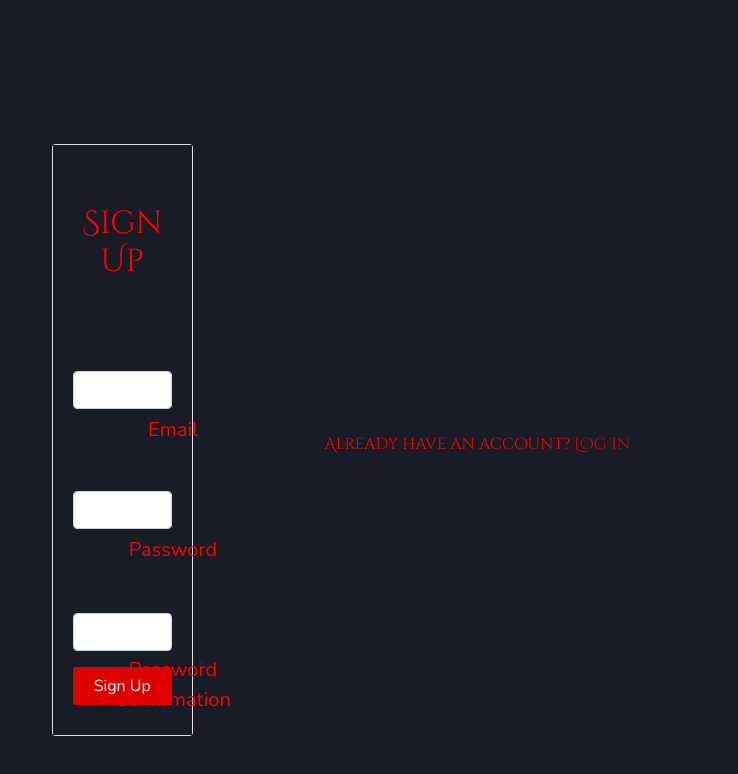
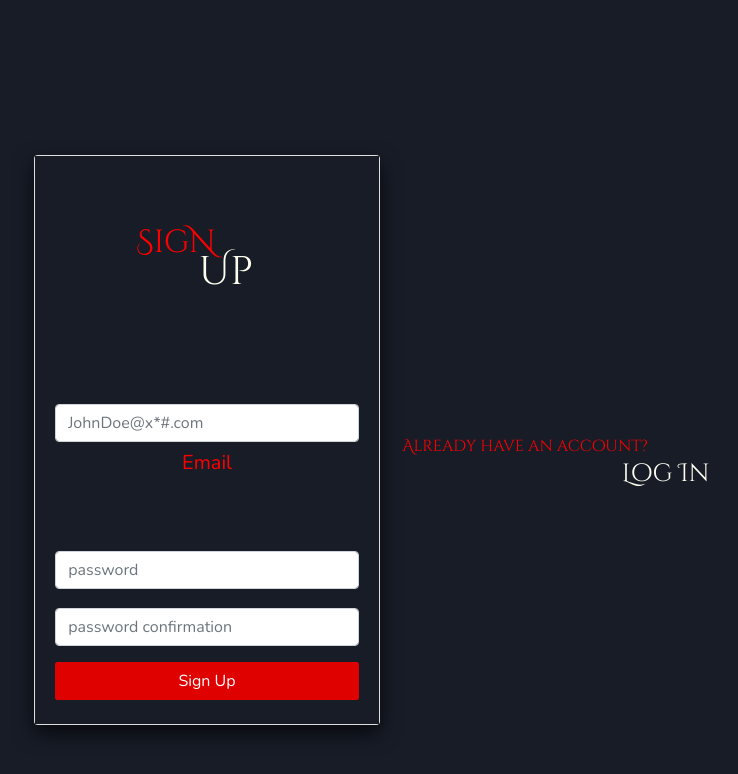
Before and after one commit to keithrinehart/final, a React (Create React App) app: page /signup in a window 1280 px wide. Shown: the top 774 px of the page, without its empty margins (433-1171 px from the left). Built offline with nearby package versions, Linux system fonts and the light colour scheme; no server answers; a web font is replaced by a local one.

Commit message:
added style to bootstrap signup login pass-reset

```diff
--- a/src/Auth/compo/Dashboard.js
+++ b/src/Auth/compo/Dashboard.js
@@ -37,7 +37,7 @@ export default function Dashboard() {
       </Card>
       <div className="w-100 text-center mt-2">
         <Button
-          className="dash-btn-2  btn"
+          className="dash-btn-2 btn"
           variant="link"
           onClick={handleLogout}
         >
--- a/src/Auth/compo/ForgotPassword.js
+++ b/src/Auth/compo/ForgotPassword.js
@@ -1,62 +1,77 @@
-import React, { useRef, useState } from "react"
-import { Form, Button, Card, Alert } from "react-bootstrap"
-import { useAuth } from "../contexts/AuthContext"
-import { Link } from "react-router-dom"
-import { Container } from "react-bootstrap" // Container having a CSS effect on the component that is not so good
+import React, { useRef, useState } from "react";
+import { Form, Button, Card, Alert } from "react-bootstrap";
+import { useAuth } from "../contexts/AuthContext";
+import { Link } from "react-router-dom";
+import { Container } from "react-bootstrap"; // Container having a CSS effect on the component that is not so good
 
 export default function ForgotPassword() {
-  const emailRef = useRef()
-  const { resetPassword } = useAuth()
-  const [error, setError] = useState("")
-  const [message, setMessage] = useState("")
-  const [loading, setLoading] = useState(false)
+  const emailRef = useRef();
+  const { resetPassword } = useAuth();
+  const [error, setError] = useState("");
+  const [message, setMessage] = useState("");
+  const [loading, setLoading] = useState(false);
 
   async function handleSubmit(e) {
-    e.preventDefault()
+    e.preventDefault();
 
     try {
-      setMessage("")
-      setError("")
-      setLoading(true)
-      await resetPassword(emailRef.current.value)
-      setMessage("Check your inbox for further instructions")
+      setMessage("");
+      setError("");
+      setLoading(true);
+      await resetPassword(emailRef.current.value);
+      setMessage("Check your inbox for further instructions");
     } catch {
-      setError("Failed to reset password")
+      setError("Failed to reset password");
     }
 
-    setLoading(false)
+    setLoading(false);
   }
 
   return (
     <>
-    <Container className="d-flex align-items-center justify-content-center"
-               style={{ minHeight: "110vh" }} >
+      <Container
+        className="d-flex align-items-center justify-content-center"
+        style={{ minHeight: "110vh" }}
+      >
         <div className="w-100" style={{ maxWidth: "400px" }}></div>
-      <Card>
-        <Card.Body>
-          <h2 className="text-center mb-4">Password Reset</h2>
+        <Card className="card-pass">
+          <Card.Body className="card-body-pass">
+            <h2 id="pass-h2" className="text-center mb-4">
+              PASSWORD <span className="pass-span">RESET</span>
+            </h2>
             {error && <Alert variant="danger">{error}</Alert>}
             {message && <Alert variant="success">{message}</Alert>}
-          <Form onSubmit={handleSubmit}>
+            <Form className="form-pass" onSubmit={handleSubmit}>
               <Form.Group id="email">
-              <Form.Label>Email</Form.Label>
-              <Form.Control type="email" ref={emailRef} required />
+                <Form.Label className="pass-label"></Form.Label>
+                <Form.Control
+                  placeholder="JohnDoe@x*#.com"
+                  className="pass-control"
+                  type="email"
+                  ref={emailRef}
+                  required
+                />
               </Form.Group>
-            <Button disabled={loading} className="w-100" type="submit">
+              <Button disabled={loading} className="btn w-100" type="submit">
                 Reset Password
               </Button>
             </Form>
             <div className="w-100 text-center mt-3">
-            <Link to="/login">Login</Link>
+              <Link className="login-pass" to="/login">
+                lOGIn
+              </Link>
             </div>
           </Card.Body>
         </Card>
-      <div className="w-100 text-center mt-2">
-        Need an account? <Link to="/signup">Sign Up</Link>
+        <div id="pass-p" className="w-100 text-center mt-2">
+          Need an account?{" "}
+          <Link className="pass-need-account" to="/signup">
+            Sign Up
+          </Link>
         </div>
       </Container>
     </>
-  )
+  );
 }
 
 // Temp Mail to reset password
--- a/src/Auth/compo/Login.js
+++ b/src/Auth/compo/Login.js
@@ -33,31 +33,49 @@ export default function Login() {
         className="d-flex align-items-center justify-content-center"
         style={{ minHeight: "110vh" }}
       >
-        <div className="w-100" style={{ maxWidth: "300px" }}></div>
+        <div className="w-100" style={{ maxWidth: "400px" }}></div>
         <Card className="card-login">
           <Card.Body className="card-body-login">
-            <h2 className="text-center mb-4">Log In</h2>
+            <h2 id="login-h2" className="text-center mb-4">
+              Log <span className="login-span">In</span>
+            </h2>
             {error && <Alert variant="danger">{error}</Alert>}
             <Form className="form-login" onSubmit={handleSubmit}>
-              <Form.Group className="form-group-login" id="email">
-                <Form.Label>Email</Form.Label>
-                <Form.Control type="email" ref={emailRef} required />
+              <Form.Group id="email">
+                <Form.Label className="login-label">Email</Form.Label>
+                <Form.Control
+                  className="login-control"
+                  type="email"
+                  ref={emailRef}
+                  placeholder="JohnDoe@x*#.com"
+                  required
+                />
               </Form.Group>
               <Form.Group id="password">
-                <Form.Label>Password</Form.Label>
-                <Form.Control type="password" ref={passwordRef} required />
+                <Form.Label className="login-group-login"></Form.Label>
+                <Form.Control
+                  type="password"
+                  placeholder="Password"
+                  ref={passwordRef}
+                  required
+                />
               </Form.Group>
               <Button disabled={loading} className="btn w-100" type="submit">
                 Log In
               </Button>
             </Form>
             <div className="btn w-100 text-center mt-3">
-              <Link to="/forgot-password">Forgot Password?</Link>
+              <Link className="login-forgot" to="/forgot-password">
+                Forgot Password?
+              </Link>
             </div>
           </Card.Body>
         </Card>
         <div className="w-100 text-center mt-2">
-          Need an account? <Link to="/signup">Sign Up</Link>
+          Need an account?{" "}
+          <Link className="login-link" to="/signup">
+            Sign Up
+          </Link>
         </div>
       </Container>
     </>
--- a/src/Auth/compo/Signup.js
+++ b/src/Auth/compo/Signup.js
@@ -1,70 +1,97 @@
-import React, { useRef, useState } from "react"
-import { Form, Button, Card, Alert } from "react-bootstrap"
-import { useAuth } from "../contexts/AuthContext"
-import { Link, useHistory } from "react-router-dom"
-import { Container } from "react-bootstrap" // Container having a CSS effect on the component that is not so good
+import React, { useRef, useState } from "react";
+import { Form, Button, Card, Alert } from "react-bootstrap";
+import { useAuth } from "../contexts/AuthContext";
+import { Link, useHistory } from "react-router-dom";
+import { Container } from "react-bootstrap"; // Container having a CSS effect on the component that is not so good
 
 export default function Signup() {
-  const emailRef = useRef()
-  const passwordRef = useRef()
-  const passwordConfirmRef = useRef()
+  const emailRef = useRef();
+  const passwordRef = useRef();
+  const passwordConfirmRef = useRef();
 
-  const { signup } = useAuth()
-  const [error, setError] = useState("")
-  const [loading, setLoading] = useState(false)
-  const history = useHistory()
+  const { signup } = useAuth();
+  const [error, setError] = useState("");
+  const [loading, setLoading] = useState(false);
+  const history = useHistory();
 
   async function handleSubmit(e) {
-    e.preventDefault()
+    e.preventDefault();
 
     if (passwordRef.current.value !== passwordConfirmRef.current.value) {
-      return setError("Passwords do not match")
+      return setError("Passwords do not match");
     }
 
     try {
-      setError("")
-      setLoading(true)
-      await signup(emailRef.current.value, passwordRef.current.value)
-      history.push("/newgallery")
+      setError("");
+      setLoading(true);
+      await signup(emailRef.current.value, passwordRef.current.value);
+      history.push("/newgallery");
     } catch {
-      setError("Failed to create an account")
+      setError("Failed to create an account");
     }
 
-    setLoading(false)
+    setLoading(false);
   }
 
   return (
     <>
-    <Container className="d-flex align-items-center justify-content-center"
-               style={{ minHeight: "110vh" }} >
+      <Container
+        className="d-flex align-items-center justify-content-center"
+        style={{ minHeight: "110vh" }}
+      >
         <div className="w-100" style={{ maxWidth: "400px" }}></div>
-      <Card> {/*contains all the login info*/}
-        <Card.Body>
-          <h2 className="text-center mb-4">Sign Up</h2>
+        <Card className="card-signup">
+          {" "}
+          {/*contains all the login info*/}
+          <Card.Body className="card-body-signup">
+            <h2 className="text-center mb-4">
+              SigN <span class="signup-span">Up</span>
+            </h2>
             {error && <Alert variant="danger">{error}</Alert>}
-          <Form onSubmit={handleSubmit}>
+            <Form className="form-signup" onSubmit={handleSubmit}>
               <Form.Group id="email">
-              <Form.Label>Email</Form.Label>
-              <Form.Control type="email" ref={emailRef} required />
+                <Form.Label className="signup-label">Email</Form.Label>
+                <Form.Control
+                  id="signup-email"
+                  className="signup-control"
+                  type="email"
+                  placeholder="JohnDoe@x*#.com"
+                  ref={emailRef}
+                  required
+                />
               </Form.Group>
               <Form.Group id="password">
-              <Form.Label>Password</Form.Label>
-              <Form.Control type="password" ref={passwordRef} required />
+                <Form.Label className="signup-group-signup"></Form.Label>
+                <Form.Control
+                  id="signup-password-control"
+                  type="password"
+                  ref={passwordRef}
+                  required
+                  placeholder="password"
+                />
               </Form.Group>
               <Form.Group id="password-confirm">
-              <Form.Label>Password Confirmation</Form.Label>
-              <Form.Control type="password" ref={passwordConfirmRef} required />
+                <Form.Label></Form.Label>
+                <Form.Control
+                  type="password"
+                  ref={passwordConfirmRef}
+                  placeholder="password confirmation"
+                  required
+                />
               </Form.Group>
-            <Button disabled={loading} className="w-100" type="submit">
+              <Button disabled={loading} className="btn w-100" type="submit">
                 Sign Up
               </Button>
             </Form>
           </Card.Body>
         </Card>
         <div className="w-100 text-center mt-2">
-        Already have an account? <Link to="/login">Log In</Link>
+          Already have an account?{" "}
+          <Link className="signup-already-have" to="/login">
+            Log In
+          </Link>
         </div>
       </Container>
     </>
-  )
+  );
 }
--- a/src/custom.scss
+++ b/src/custom.scss
@@ -4,6 +4,7 @@ $primary: rgb(223, 0, 0);
 $secondary: rgb(255, 255, 240);
 $dark: #171c27;
 
+// Projects buttons
 .card .btn-primary {
   border-radius: 2px;
 }
@@ -15,5 +16,210 @@ $dark: #171c27;
   transition: 0.4s;
 }
 
+// Log-In Page
+.card-login {
+  width: 1000px;
+  min-width: 1000px;
+  box-shadow: 0px 8px 20px 0 rgba(0, 0, 0, 0.71);
+}
+
+.card-body-login {
+  min-width: 300px;
+}
+
+#login-h2 {
+  position: relative;
+  left: 10px;
+}
+
+.login-span {
+  position: relative;
+  top: 32px;
+  left: -40px;
+  font-size: 40px;
+  color: ivory;
+}
+
+.form-label {
+  padding: 0px 0;
+}
+
+.login-group-login {
+  padding: 20px 0;
+}
+
+.login-link {
+  position: relative;
+  top: 30px;
+  left: -80px;
+  font-size: 30px;
+  color: ivory;
+}
+
+.login-link:hover {
+  color: ivory;
+  text-decoration: underline rgb(231, 1, 1);
+  transition: 1s;
+}
+
+.login-forgot {
+  color: var(--primary);
+  font-size: 25px;
+}
+
+.login-forgot:hover {
+  border: 0px solid #171c27;
+  transition: 0.8s;
+  color: ivory;
+  text-decoration: underline rgb(231, 1, 1);
+}
+
+// Sign-Up
+.card-signup {
+  width: 1000px;
+  min-width: 1000px;
+  height: 570px;
+  box-shadow: 0px 8px 20px 0 rgba(0, 0, 0, 0.71);
+}
+
+.card-body-signup {
+  min-width: 300px;
+}
+
+.signup-span {
+  position: relative;
+  top: 32px;
+  left: -25px;
+  font-size: 40px;
+  color: ivory;
+}
+
+.form-label {
+  padding: 0px 0;
+}
+
+.signup-link {
+  position: relative;
+  top: 30px;
+  left: -80px;
+  font-size: 30px;
+  color: ivory;
+}
+
+.signup-link:hover {
+  color: ivory;
+
+  transition: 1s;
+}
+
+.signup-already-have {
+  position: relative;
+  top: 30px;
+  left: -30px;
+  color: ivory;
+  font-size: 25px;
+}
+
+.signup-already-have:hover {
+  border: 0px solid #171c27;
+  transition: 0.8s;
+  color: ivory;
+  text-decoration: underline rgb(231, 1, 1);
+}
+
+.signup-label {
+  position: relative;
+  top: 150px;
+}
+
+#signup-email {
+  position: relative;
+  top: 50px;
+}
+
+#signup-password-control {
+  position: relative;
+  top: 70px;
+}
+
+// Forgotten Password
+
+.card-pass {
+  width: 1000px;
+  min-width: 1000px;
+  box-shadow: 0px 8px 20px 0 rgba(0, 0, 0, 0.71);
+}
+
+.card-body-pass {
+  min-width: 300px;
+}
+
+#pass-h2 {
+  position: relative;
+  font-size: 35px;
+  left: 25px;
+}
+
+.pass-span {
+  position: relative;
+  top: 30px;
+  left: -58px;
+  font-size: 30px;
+  color: ivory;
+}
+
+.form-pass {
+  padding: 0px 0;
+}
+
+.pass-link {
+  position: relative;
+  top: 30px;
+  left: -80px;
+  font-size: 30px;
+  color: ivory;
+}
+
+.pass-link:hover {
+  color: ivory;
+
+  transition: 1s;
+}
+
+.pass-need-account {
+  position: relative;
+  top: 30px;
+  left: -80px;
+  color: ivory;
+  font-size: 28px;
+}
+
+.pass-need-account:hover {
+  border: 0px solid #171c27;
+  transition: 0.8s;
+  color: ivory;
+  text-decoration: underline rgb(231, 1, 1);
+}
+
+.login-pass {
+  font-size: 25px;
+  letter-spacing: 4px;
+  font-weight: 600;
+}
+
+.login-pass:hover {
+  transition: 0.4s;
+  color: ivory;
+  text-decoration: underline rgb(231, 1, 1);
+}
+
+#pass-p {
+  position: relative;
+  left: 20px;
+  font-size: 20px;
+  letter-spacing: 2px;
+  font-weight: 500;
+}
+
 // import bootstrap styles
 @import "~bootstrap/scss/bootstrap.scss";
```
Also changed, not shown: 1 other file (tests, documents, lock files or other folders). Lines whose indentation alone changed are shown as unchanged.
